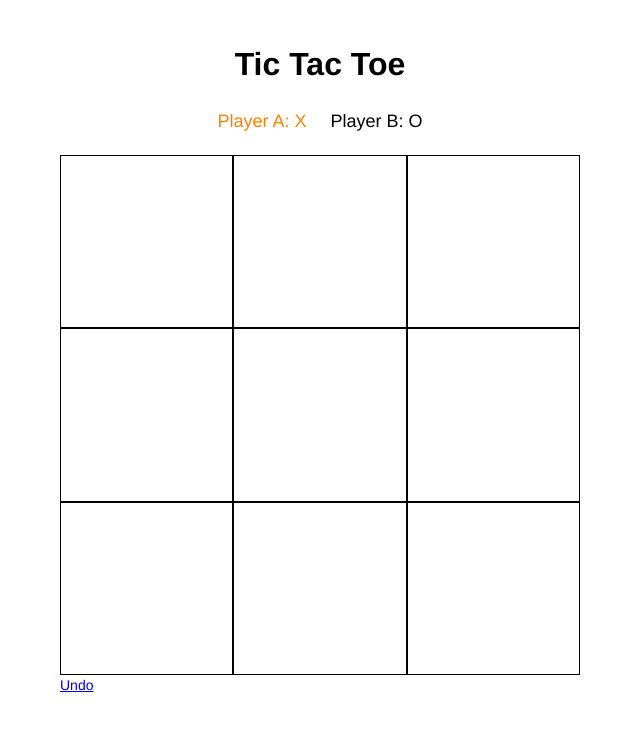
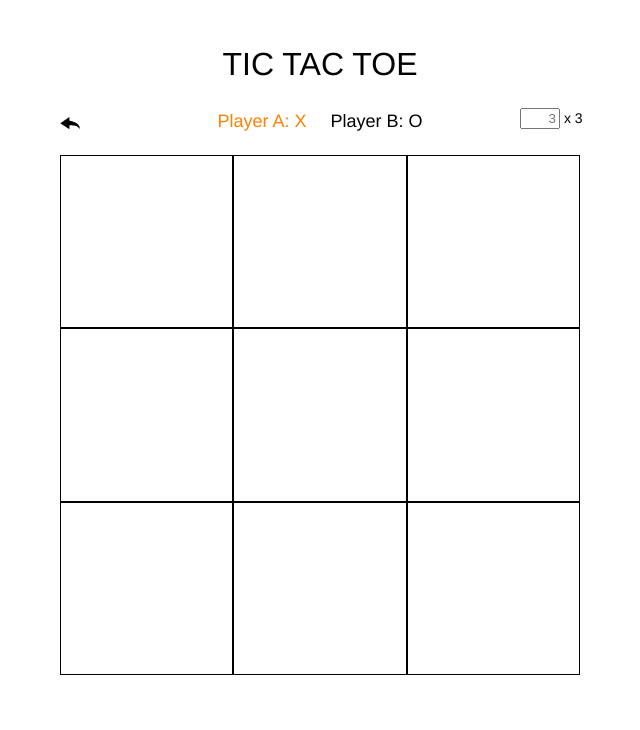
Before and after one commit to davidbrooks/tic-tac-toe, a plain HTML site: page index.html in a window 1280 px wide. Shown: the whole page, without its empty margins (320-960 px from the left). Drawn offline with nearby package versions, Linux system fonts and the light colour scheme.

Commit message:
This final round of revisions contains style updates, and the input to change the number of tiles.

```diff
--- a/_css/master.scss
+++ b/_css/master.scss
@@ -2,6 +2,7 @@
 @import 'utility.scss';
 
 $gray: '#333';
+$orange: #FF8000;
 
 body {
 	background: #fff;
@@ -17,12 +18,20 @@ h3,
 h4,
 p,
 ul {
+	font-weight: normal;
 	margin: 10px;
 }
 
 h1 {
 	font-size: 32px;
 	text-align: center;
+	text-transform: uppercase;
+}
+
+a {
+	color: #000;
+	font-weight: bold;
+	text-decoration: none;
 }
 
 .wrapper {
@@ -70,4 +79,27 @@ h1 {
 			}
 		}
 	}
+	.undo {
+		color: $gray;
+		margin-top: 15px;
+		position: absolute;
+		span.text {
+			display: block;
+			overflow: hidden;
+			text-indent: 100%;
+			white-space: nowrap;
+		}
+	}
+	.squares {
+		margin-left: 450px;
+		position: absolute;
+		#number_of_squares {
+			text-align: right;
+			width: 32px;
+		}
+	}
 }
+
+label {
+	display: none;
+}
--- a/_css/utility.scss
+++ b/_css/utility.scss
@@ -1,3 +1,18 @@
 .clear {
 	clear: both;
 }
+
+.icon {
+	display: inline-block;
+	height: 20px;
+	margin-right: 5px;
+	width: 20px;
+	img {
+		height: 100%;
+		width: 100%;
+	}
+}
+
+.margin_right_none {
+	margin-right: 0;
+}
--- a/_js/interaction.js
+++ b/_js/interaction.js
@@ -8,8 +8,19 @@ var t = (function($, window, document, undefined) {
 	return {
 		init: function(){
 			// This is an initial set of things to fire when the page loads
+			t.blurs();
 			t.clicks();
 			t.setup_board();
+		},
+		blurs: function(){
+			$('body').on('keyup', '#number_of_squares', function(){
+				var number_of_squares = parseInt($(this).val());
+				if (!isNaN(number_of_squares)) {
+					spaces = number_of_squares;
+					t.setup_board();
+					$('#matching_number').text(spaces);
+				}
+			});
 		},
 		clicks: function(){
 			$('body').on('click', '.space', function(){
@@ -72,7 +83,7 @@ var t = (function($, window, document, undefined) {
 		},
 		setup_board: function(){
 			// First, clear the board
-			$('.board').html();
+			$('.board').html('');
 			// Now, recreate it with the right number of spaces
 			// I'm assuming here that the board should always be a square, not just any rectangle
 			// Figure out how wide and tall each space should be
--- a/index.html
+++ b/index.html
@@ -15,7 +15,21 @@
 <body>
 	<div class="wrapper">
 		<h1>Tic Tac Toe</h1>
+		<div class="squares">
+			<form method="post" action="#">
+				<p class="margin_right_none">
+					<label for="number_of_squares">Number of Columns</label>
+					<input type="text" id="number_of_squares" name="number_of_squares" placeholder="3" value="" /> x <span id="matching_number">3</span>
+				</p>
+			</form>
+		</div> <!--/.squares -->
 		<div class="players">
+			<a href="#" id="undo" class="undo">
+				<span class="icon">
+					<img src="/_imgs/undo.svg" />
+				</span>
+				<span class="text">Undo</span>
+			</a>
 			<ul id="players">
 				<li class="active" data-player="1">Player A: X</li>
 				<li data-player="2">Player B: O</li>
@@ -25,9 +39,6 @@
 			<div id="board" class="board"></div> <!-- /.board -->
 		</div> <!-- ./board_wrapper -->
 		<div class="clear"></div>
-		<div class="footer">
-			<a href="#" id="undo">Undo</a>
-		</div> <!-- /.footer -->
 	</div>
 	<div id="templates" class="hide">
 		<script id="_mark_template" type="text/x-handlebars-template">
```
Also changed, not shown: _css/master.css, _imgs/undo.svg (added).
